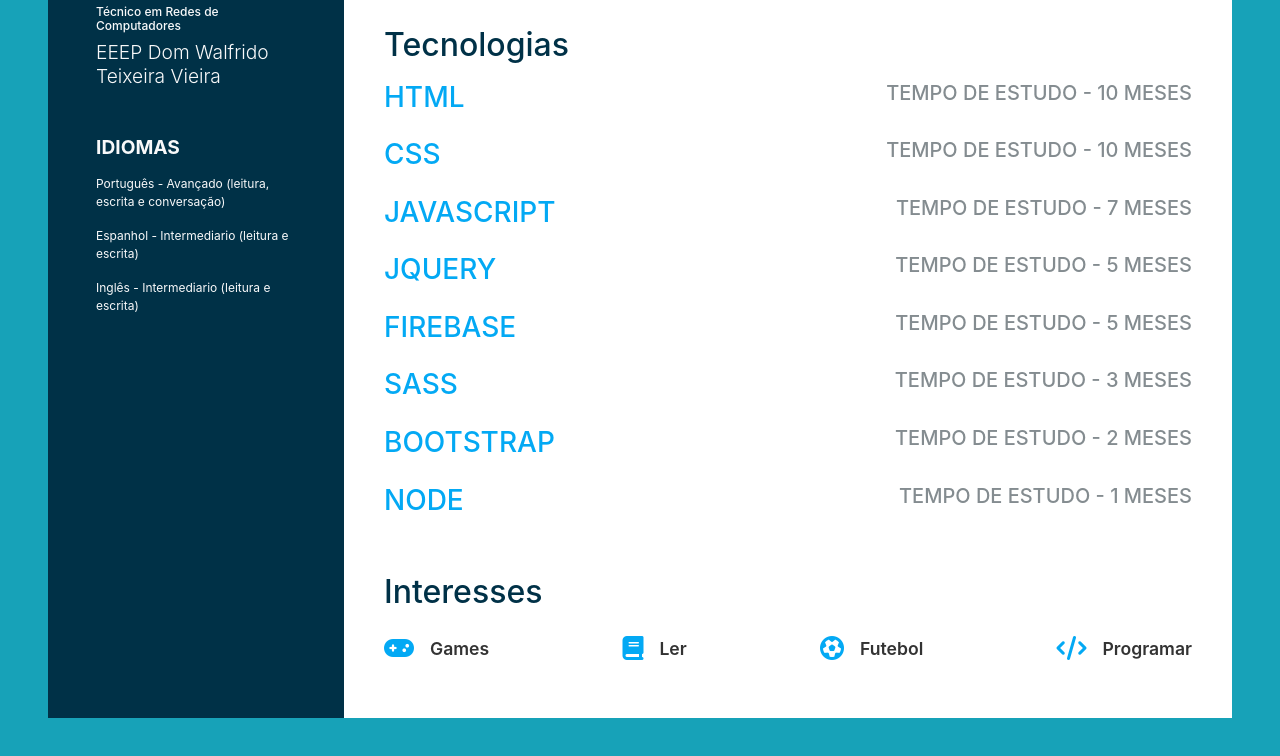
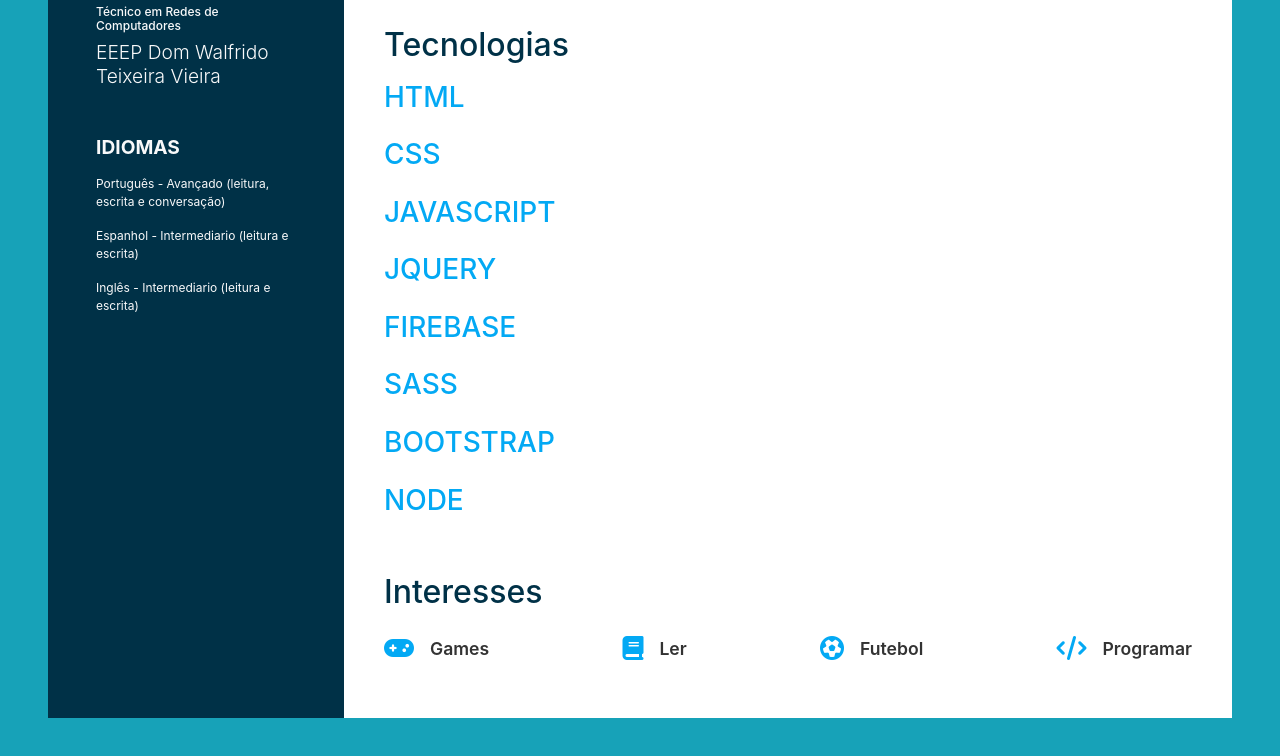
Before and after one commit to gabrielsousaf/Curriculo-online, a plain HTML site: page index.html in a window 1280 px wide. Shown: the part 1025-1781 px from the top of the page. Drawn offline with nearby package versions, Linux system fonts and the light colour scheme.

Commit message:
Update index.html

```diff
--- a/index.html
+++ b/index.html
@@ -196,44 +196,39 @@
                 <div class="tecnologias">
                     <h2 class="pt-2">Tecnologias</h2>
 
-                    <div class="tecn d-block d-sm-flex justify-content-between text-start mt-3">
+                    <div class="tecn d-block d-sm-flex  text-start mt-3">
                         <h3 class="mr-3">HTML</h3>
-                        <h5>TEMPO DE ESTUDO - 10 MESES</h5>
                     </div>
 
-                    <div class="tecn d-block d-sm-flex justify-content-between text-start  mt-3">
+                    <div class="tecn d-block d-sm-flex  text-start  mt-3">
                         <h3 class="mr-4">CSS</h3>
-                        <h5>TEMPO DE ESTUDO - 10 MESES</h5>
                     </div>
 
-                    <div class="tecn d-block d-sm-flex justify-content-between align-items-start  mt-3">
+                    <div class="tecn d-block d-sm-flex  align-items-start  mt-3">
                         <h3 class="mr-4">JAVASCRIPT</h3>
-                        <h5>TEMPO DE ESTUDO - 7 MESES</h5>
                     </div>
 
-                    <div class="tecn d-block d-sm-flex justify-content-between  mt-3">
+                    <div class="tecn d-block d-sm-flex   mt-3">
                         <h3 class="mr-4">JQUERY</h3>
-                        <h5>TEMPO DE ESTUDO - 5 MESES</h5>
+
                     </div>
 
-                    <div class="tecn d-block d-sm-flex justify-content-between mt-3">
+                    <div class="tecn d-block d-sm-flex  mt-3">
                         <h3 class="mr-4">FIREBASE</h3>
-                        <h5>TEMPO DE ESTUDO - 5 MESES</h5>
                     </div>
 
-                    <div class="tecn d-block d-sm-flex justify-content-between mt-3">
+                    <div class="tecn d-block d-sm-flex  mt-3">
                         <h3 class="mr-4">SASS</h3>
-                        <h5>TEMPO DE ESTUDO - 3 MESES</h5>
+
                     </div>
 
-                    <div class="tecn d-block d-sm-flex justify-content-between mt-3">
+                    <div class="tecn d-block d-sm-flex  mt-3">
                         <h3 class="mr-4">BOOTSTRAP</h3>
-                        <h5>TEMPO DE ESTUDO - 2 MESES</h5>
+
                     </div>
 
-                    <div class="tecn d-block d-sm-flex justify-content-between mt-3">
+                    <div class="tecn d-block d-sm-flex  mt-3">
                         <h3 class="mr-4">NODE</h3>
-                        <h5>TEMPO DE ESTUDO - 1 MESES</h5>
                     </div>
                 </div>
             </div>
```
